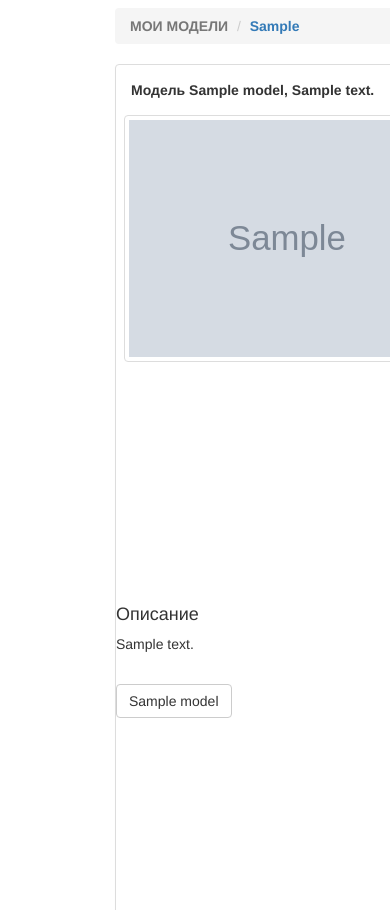
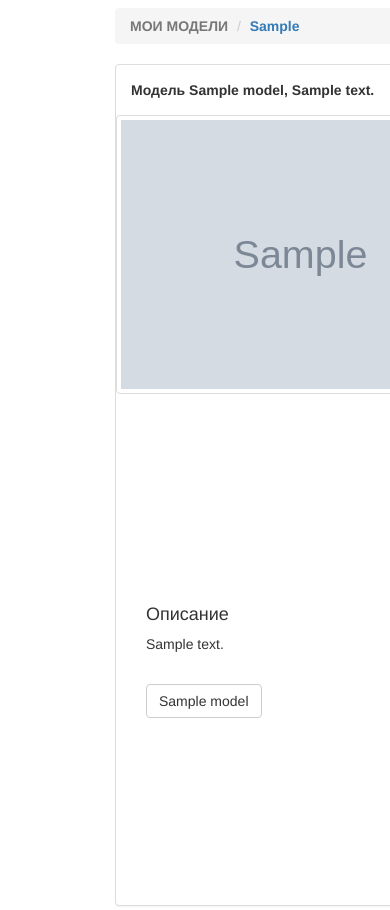
Before and after one commit to dmitry741/django_released, a Django app: template first_app_django/templates/hobbies.html in a window 390 px wide; the page is wider, and only the part inside the window is pictured. Shown: the part 180-1090 px from the top of that part. Run offline with Django 3.2, Linux system fonts and the light colour scheme; the template is opened without the code that fills it: most values are stand-ins (such as "Sample title", 1, 10 or a date in 2020); grey boxes marked "Sample" are stand-in pictures; some libraries are stand-ins or nearby versions; grey boxes are pictures that could not be loaded.

Commit message:
working under adaptivibility
ridan

```diff
--- a/first_app_django/static/style.css
+++ b/first_app_django/static/style.css
@@ -157,17 +157,23 @@ margin-left: 30px;
 
 @media screen and (max-width: 1200px) {
     .image_template_container {
-    width: 90%;
+    width: 100%;
     float: none;
 
-    padding-left: 1%;
+    padding-left: 0%;
     padding-top: 0%;
 
     min-height: 480px;
     }
 
+    .context_template_container {
+    padding-left: 30px;
+    padding-right: 30px;
+    min-height: 300px;
+    }
+
     .container .main_hb {
-    height: 1400px;
-    min-height: 1300px;
+    height: 1200px;
+    min-height: 800px;
     }
 }
```
Also changed, not shown: first_app_django/db.sqlite3.
